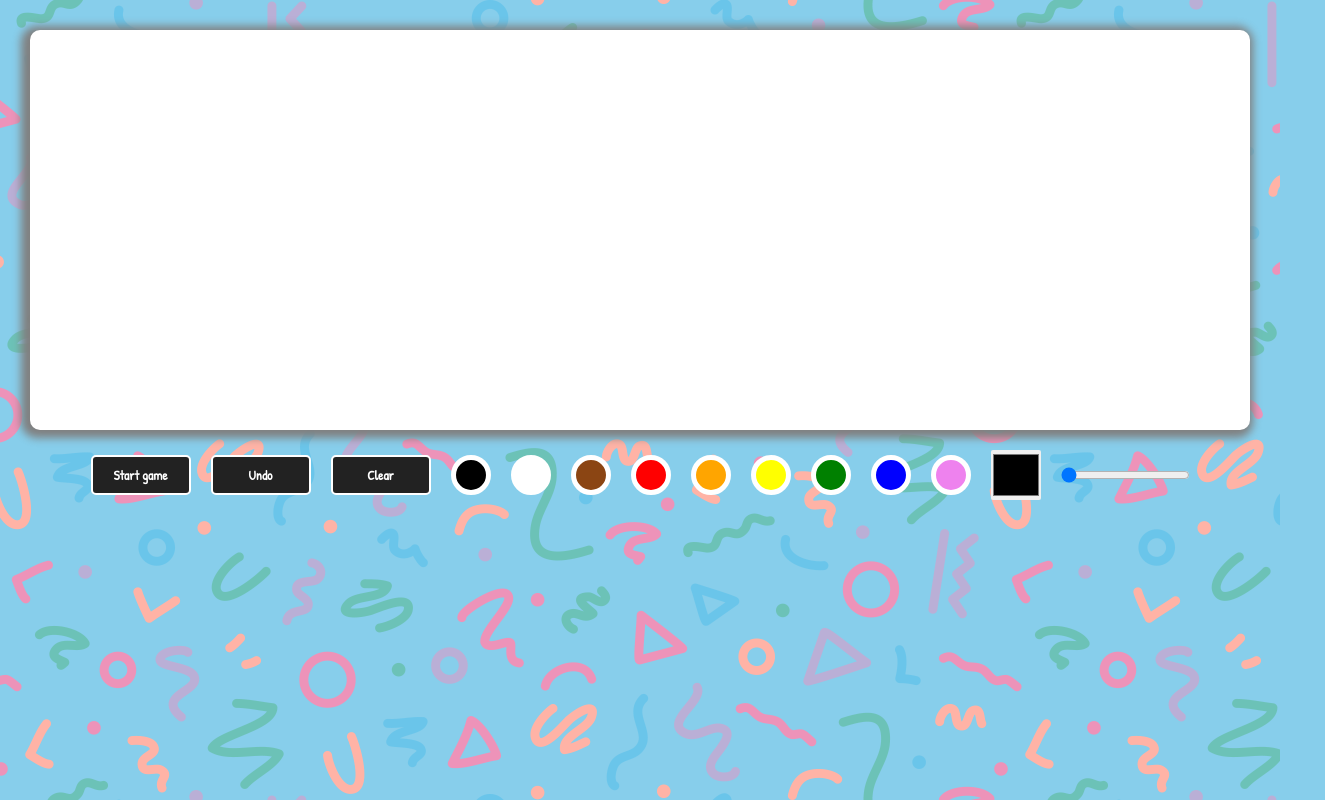
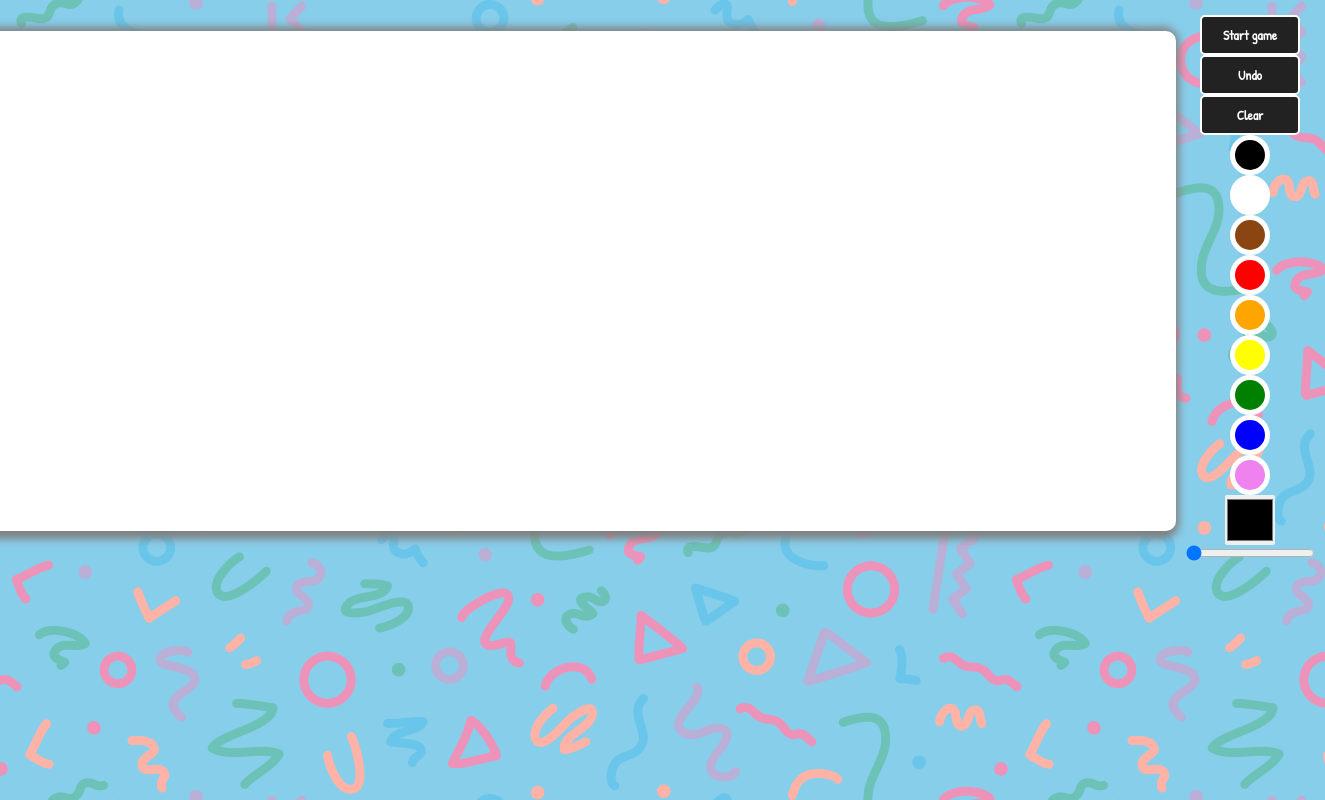
Before and after one commit to Sir-Cancer/aslan_projekt4, a plain HTML site: page index.html in a window 1280 px wide. Shown: the whole page, 1325 px wide, since content can reach past the window. Drawn offline with nearby package versions, Linux system fonts and the light colour scheme.

Commit message:
attempted restructuring elements.

```diff
--- a/main.js
+++ b/main.js
@@ -1,6 +1,6 @@
 const canvas = document.getElementById("canvas");
 canvas.width = window.innerWidth - 60;
-canvas.height = 400;
+canvas.height = 500;
 
 let context = canvas.getContext("2d");
 let start_background_color = "white";
--- a/style.css
+++ b/style.css
@@ -11,8 +11,14 @@
       background-image: url("memphispattern.png");
       background-color: skyblue;
       background-repeat: repeat;
-      padding: 30px;
       overflow: hidden;
+  }
+
+  .field {
+      display: flex;
+      flex-direction: row;
+      justify-content: center;
+      align-items: center;
   }
 
   canvas {
@@ -24,8 +30,8 @@
 
   .tools {
       display: flex;
-      justify-content: center;
-      flex-direction: row;
+      flex-direction: column;
+      order: 1;
       margin-top: 15px;
   }
 
```
